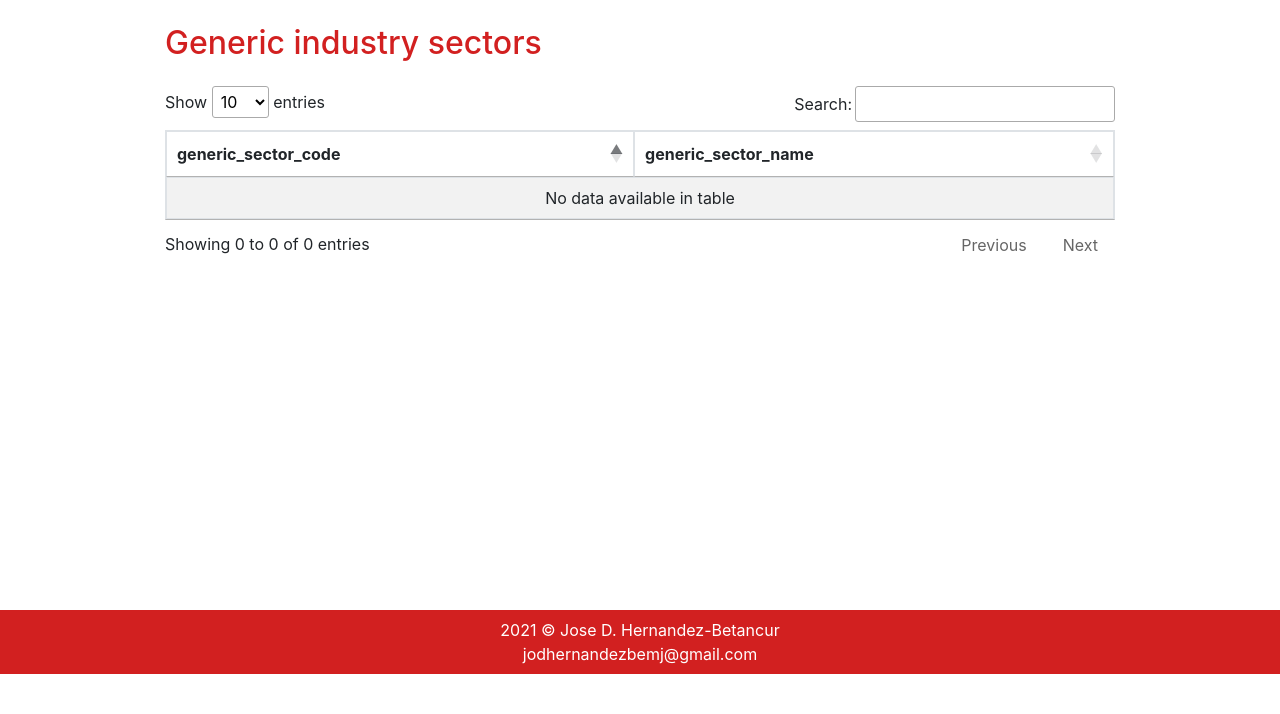
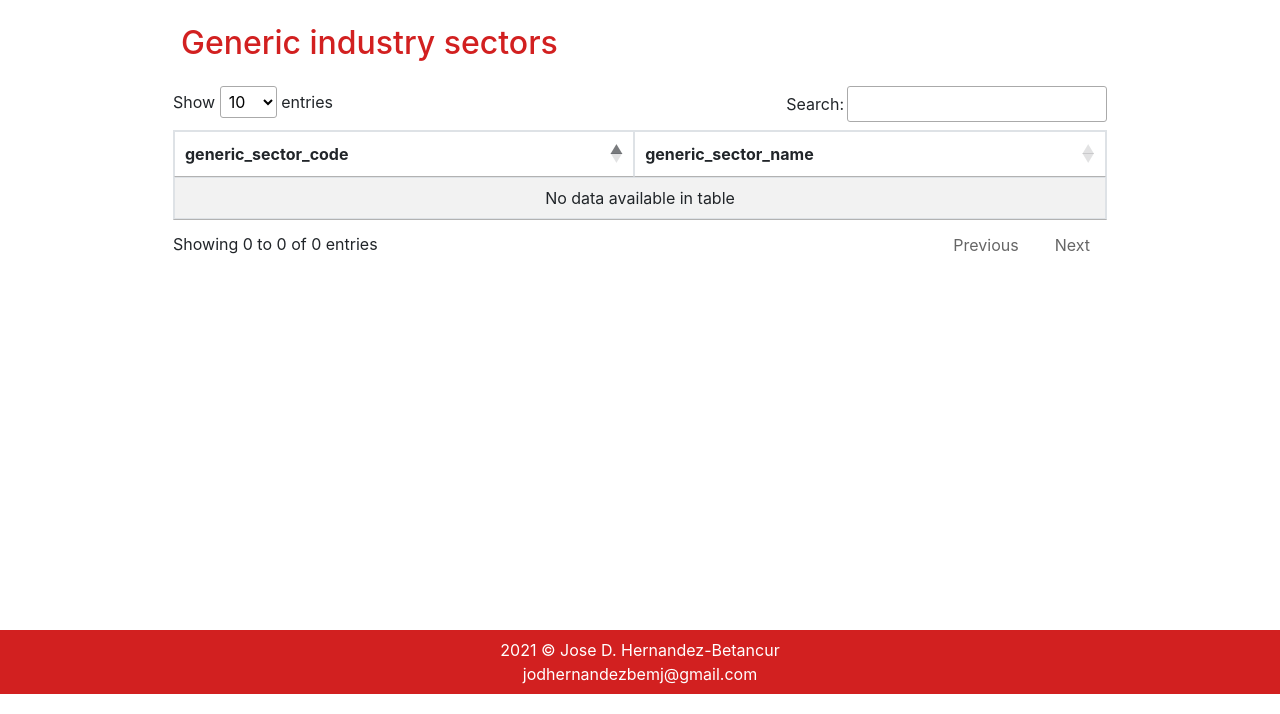
Before and after one commit to jodhernandezbe/PRTR_transfers_FastAPI, a FastAPI app: page /sectors/ in a window 1280 px wide. Shown: the part 86-800 px from the top of the page. Run offline with FastAPI, Linux system fonts and the light colour scheme; data that the repository does not hold is empty; some libraries are stand-ins or nearby versions; grey boxes are pictures that could not be loaded.

Commit message:
Version July 16, 2021

```diff
--- a/static/css/base.css
+++ b/static/css/base.css
@@ -16,7 +16,7 @@
 }
 
 main {
-    min-height: calc(100vh - 80px - 110px);
+    min-height: calc(100vh - 64px - 106px);
 }
 
 h2 {
@@ -33,7 +33,7 @@ h2 {
 }
 
 .carousel-inner img {
-    height: calc(100vh - 80px - 110px);
+    height: calc(100vh - 64px - 106px);
     object-fit: cover;
     filter: grayscale(70%);
 }
--- a/templates/about.html
+++ b/templates/about.html
@@ -5,7 +5,7 @@
 <div class="container mb-4 mt-4">
     <div class="row justify-content-center">
         <div class="col-12 col-sm-12 col-md-11 col-lg-10 p-0">
-            <h2>About</h2>
+            <h2 class="pl-2">About</h2>
             <figure class="text-center p-4">
                 <img src="{{ url_for('static', path='img/logo.svg') }}" class="figure-img img-fluid rounded" alt="Logo">
             </figure>
--- a/templates/dashboard.html
+++ b/templates/dashboard.html
@@ -4,10 +4,10 @@
 <div class="container m-0 p-0 mb-4 mt-4 h-100 w-100">
     <div class="row justify-content-center">
         <div class="col-12 col-sm-12 col-md-11 col-lg-10 p-0">
-            <h2 class="pb-4">Dashboard</h2>
+            <h2 class="pb-4 pl-4">Dashboard</h2>
         </div>
     </div>
-    <div class="row-auto border border-dark border-3">
+    <div class="row-auto border border-dark border-3 pl-2 pr-2">
         <div class="row justify-content-center" style="height: calc(100vh - 80px - 110px); margin: 0;">
             <div class="col col-lg-12 col-md-12 col-sm-12 p-0" id="dash">
                 {{ div | safe }}
--- a/templates/home.html
+++ b/templates/home.html
@@ -18,7 +18,7 @@
                 <div class="row align-items-center">
                     <div class="col-md-6 offset-md-6 text-center text-md-right">
                         <h1>PRTR transfers summary</h1>
-                        <p class="d-none d-md-block">
+                        <p class="d-none d-md-block" style="font-size: 16px;">
                             The PRTR transfers summary database contains publicly-accessible inventory of chemicals or pollutants transferred off-site for disposal, treatment, energy recovery, and recycling. It brings together information about which chemicals are being transferred, how much, by what industry sector, and the reason for the transfer.
                         </p>
                     </div>
--- a/templates/table.html
+++ b/templates/table.html
@@ -4,8 +4,8 @@
 
 <div class="container mb-4 mt-4">
     <div class="row justify-content-center">
-        <div class="col-12 col-sm-12 col-md-11 col-lg-10 p-0">
-            <h2 class="pb-4">{{ table_title }}</h2>
+        <div class="col-12 col-sm-12 col-md-11 col-lg-10 pl-2 pr-2">
+            <h2 class="pb-4 pl-2">{{ table_title }}</h2>
             <div class="table-responsive">
                 <table class="table table-bordered table-striped table-hover" id="my_table">
                     <thead>
```
